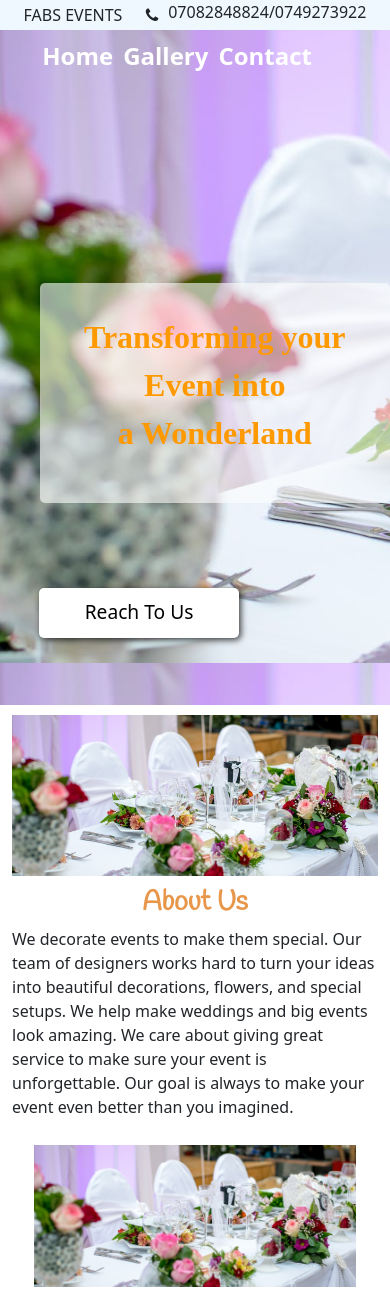
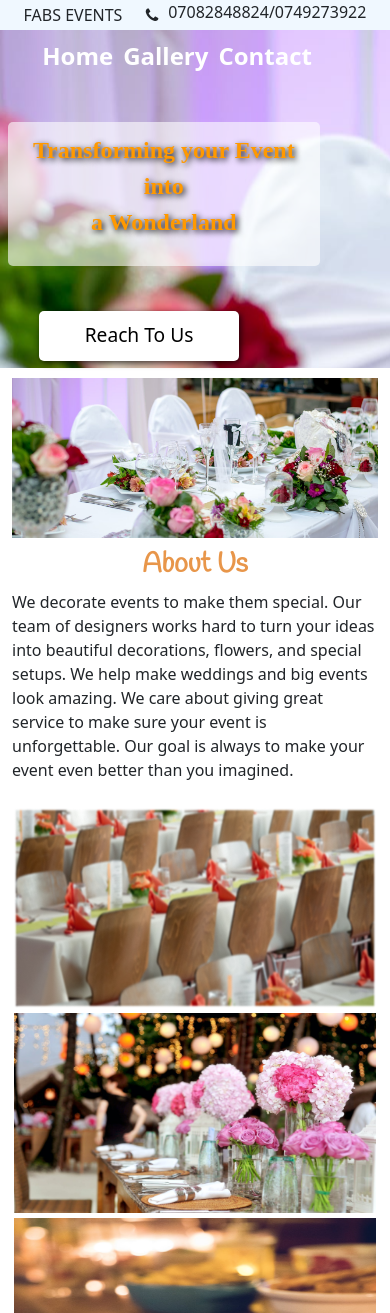
Before and after one commit to sempala2/events-decoration-site, a plain HTML site: page index.html in a window 390 px wide. Shown: the top 1313 px of the page. Drawn offline with nearby package versions, Linux system fonts and the light colour scheme; a web font is replaced by a local one.

Commit message:
make homepage responsive

```diff
--- a/index.html
+++ b/index.html
@@ -68,6 +68,7 @@
         }
         .slogan p{
             font-weight: bolder;
+            text-shadow: rgba(0, 0, 0, 0.493) 2px 2px 5px;
             color: rgb(255, 153, 0);
             font-family: rockwell;
             font-size: xx-large;
@@ -111,10 +112,13 @@
         .services .s{
             position: relative;
             overflow: hidden;
+            padding: 5px;
+            border-radius: 2px;
         }
         .services .s img{
             aspect-ratio : 2 / 1;
             width: 100%;
+            border-radius: 2px;
         }
         .services .s div{
             background-color: rgba(240, 248, 255, 0.37);
@@ -162,10 +166,12 @@
         }
         .g-img{
             height: 200px;
+            margin-bottom: 5px;
             overflow: hidden;
         }
         .g-img img{
             width: 100%;
+            height: 100%;
         }
         .g-img-1{
             display: flex;
@@ -184,6 +190,46 @@
         .row{
             margin: 0 !important;
             padding: 0 !important;
+        }
+        @media screen and (max-width: 450px) {
+            .slogan{
+            margin-left: 0;
+            background-color: rgba(255, 255, 255, 0.6);
+            width: fit-content;
+            left: 2%;
+            padding: 10px;
+            max-width: 80vw;
+            bottom: 30%;
+            right: 2%;
+            border-radius: 5px;
+            position: absolute;
+        }
+        .slogan p{
+            font-weight: bolder;
+            text-shadow: black 2px 2px 6px;
+            color: rgb(255, 153, 0);
+            font-family: rockwell;
+            font-size: x-large;
+            text-align: center;
+        }
+        .banner{
+            position: relative;
+            height: 40vh;
+            width: 100%;
+            background-image: url(banner.png);
+        }
+        .banner button{
+            bottom: 2%;
+        }
+        .gallery{
+            margin: 10px 10px;
+        }
+        .g-img-2{
+            margin-top: 2px;
+        }
+        footer p{
+            font-size: small;
+        }
         }
     </style>
 </head>
@@ -222,22 +268,22 @@
     <div class="gallery">
         <div class="row gx-2">
             <div class="g-img col-md-4">
-                <img src="banner.png" alt="">
+                <img src="img1.png" alt="">
             </div>
             <div class="g-img col-md-4">
-                <img src="banner.png" alt="">
+                <img src="Rectangle.png" alt="">
             </div>
             <div class="g-img col-md-4">
-                <img src="banner.png" alt="">
+                <img src="img3.png" alt="">
             </div>
         </div>
         <div class="row gx-2">
             <div class="g-img-1 col-md-6">
-                <img src="banner.png" alt="">
-                <img src="banner.png" alt="">
+                <img src="img4.png"style="max-height:200px" alt="">
+                <img src="banner.png" style="max-height:200px" alt="">
             </div>
             <div class="g-img-2 col-md-6">
-                <img src="banner.png" alt="">
+                <img src="img6.png" alt="">
             </div>
         </div>
     </div>
@@ -266,7 +312,7 @@
                 0734773838</p>
                 <p>Email: fabsevent@gmail.com</p>
         </div>
-        <img src="banner.png" style="padding: 10px;" class="col-md-7" alt="" width="100%" height="100%">
+        <img src="Rectangle1.png" style="padding: 10px;" class="col-md-7" alt="" width="100%" height="100%">
     </div>
     <footer>
         <p>@2016 -<script type="text/javascript">document.write( new Date().getFullYear() );</script> by Fabs Events & Catering. Kampala Uganda</p>
```
Also changed, not shown: Rectangle.png (added), Rectangle1.png (added), img1.png (added), img2.png (added), img3.png (added), img4.png (added), img5.png (added), img6.png (added).
